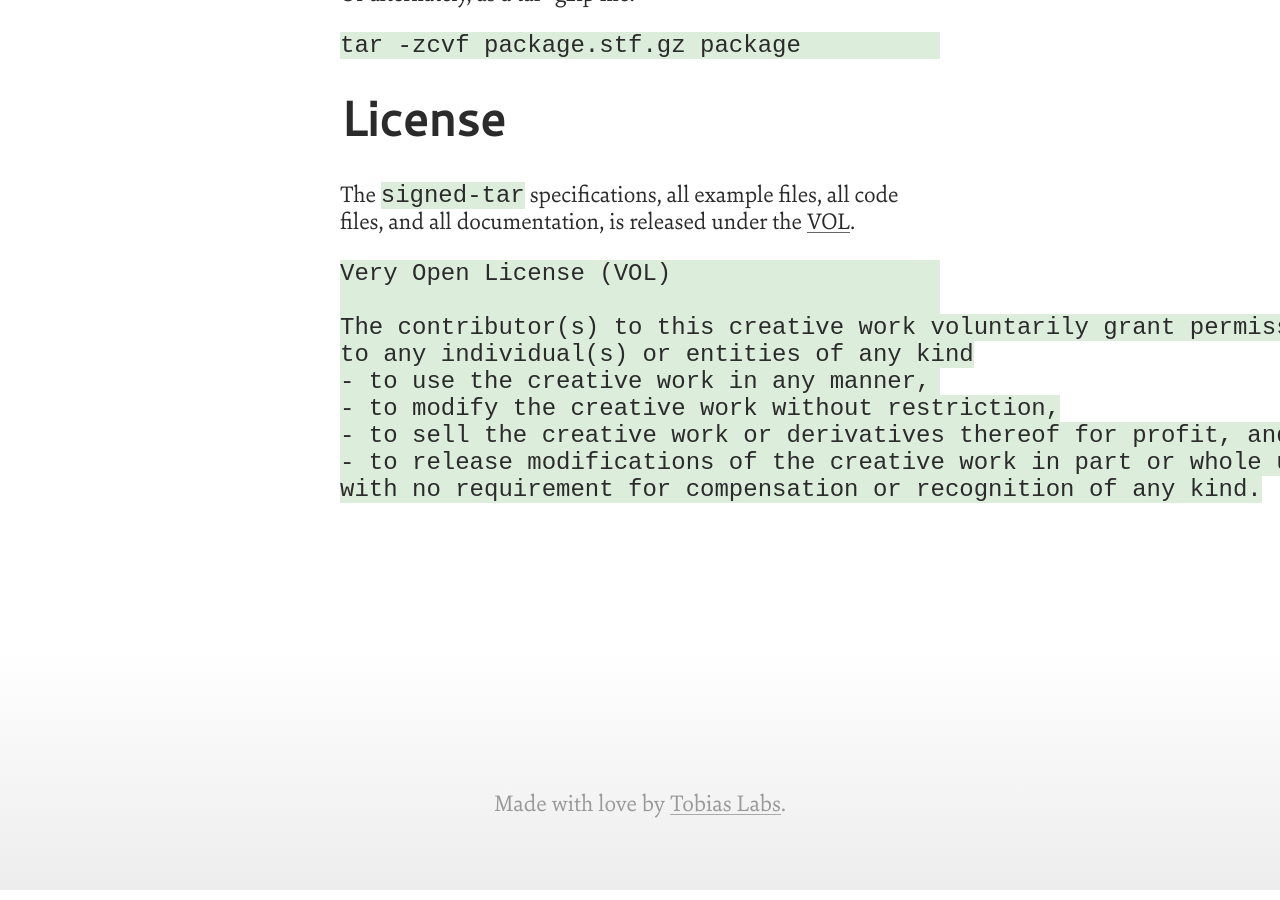
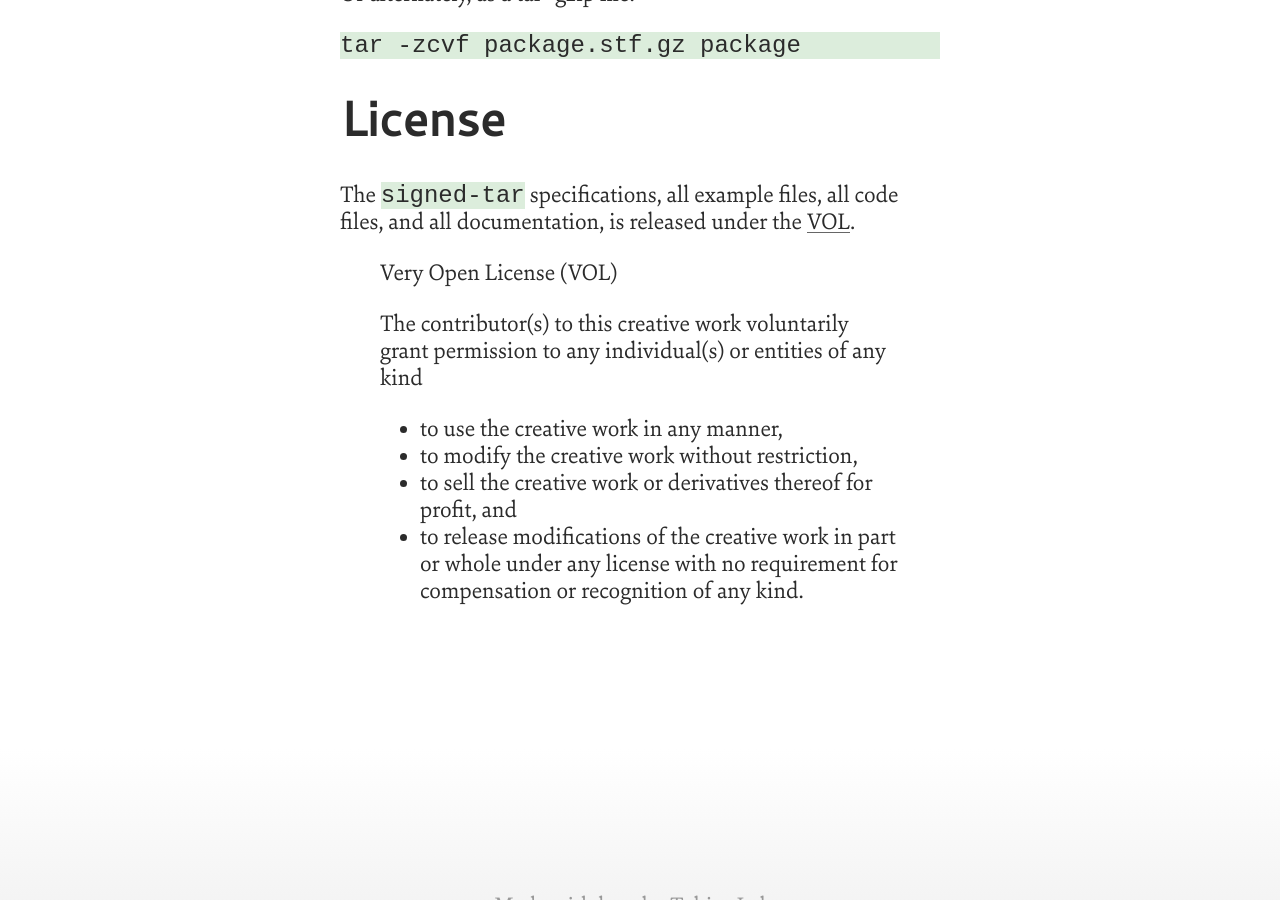
Before and after one commit to saibotsivad/signed-tar-npm, a Jekyll site: the page built from index.md, in a window 1280 px wide and 900 px high, scrolled down 4435 px. Built offline with Jekyll 4.4.1, drawn with Linux system fonts in a browser that asks for light colours.

````diff
--- a/index.md
+++ b/index.md
@@ -28,10 +28,12 @@ hashes of the files and the hash of the key used to sign the manifest.
 
 An example `_manifest` file might look like:
 
-	[manifest]
-	key=7a5179eecc0fe18760ba615f92603372ae3fe302860098a019e15927551fee3b
-	84784533571ed086a3cdff9fd41f89b43863a7314660442616fd02ee51a9608b=file.ext
-	3de4c18609d8069edf84538a0b4d27140565b72f894c35701a3a737353cb5fe3=folder path/file.ext
+```
+[manifest]
+key=7a5179eecc0fe18760ba615f92603372ae3fe302860098a019e15927551fee3b
+84784533571ed086a3cdff9fd41f89b43863a7314660442616fd02ee51a9608b=file.ext
+3de4c18609d8069edf84538a0b4d27140565b72f894c35701a3a737353cb5fe3=folder path/file.ext
+```
 
 The file starts with the header `[manifest]`.
 
@@ -51,12 +53,14 @@ File naming restrictions:
 The file structure inside the tar archive for the above manifest would
 look something like this:
 
-    package.tar/
-      _manifest
-      _manifest.sig
-      file.ext
-      folder path/
-        file.ext
+```
+package.tar/
+  _manifest
+  _manifest.sig
+  file.ext
+  folder path/
+    file.ext
+```
 
 ## Manifest signature: `_manifest.sig`
 
@@ -66,7 +70,9 @@ with an [OpenPGP](https://en.wikipedia.org/wiki/Pretty_Good_Privacy) key.
 
 In the above example `_manifest` file, the *SHA-256* hash would be:
 
-	3656ad41d1c95306d324c827faf88bce354a4f27c0ba220c60cd10baa4ec8e99
+```
+3656ad41d1c95306d324c827faf88bce354a4f27c0ba220c60cd10baa4ec8e99
+```
 
 This hash is signed, and the signature and stored in binary format as
 the `_manifest.sig` file.
@@ -82,7 +88,9 @@ First start by generating an OpenPGP key. In this example we use [GPG](https://w
 
 Create a new key:
 
-	gpg --gen-key
+```
+gpg --gen-key
+```
 
 Select the option `RSA and RSA`, and then select a bit size
 of **at least** `2048 bits`.
@@ -92,11 +100,15 @@ will select `0 = key does not expire`.
 
 For this example we use the name:
 
-	"John Doe (Example user) <john.doe@email.com>"
+```
+"John Doe (Example user) <john.doe@email.com>"
+```
 
 And the password:
 
-	abc.123.my.super.secret.password
+```
+abc.123.my.super.secret.password
+```
 
 In order for you to follow this demo and verify the outputs, the keys
 generated for this example were exported to the [example](./example/)
@@ -104,50 +116,62 @@ folder using the following commands:
 
 Public key:
 
-	gpg --armor --export john.doe@email.com
+```
+gpg --armor --export john.doe@email.com
+```
 
 Private key:
 
-	gpg --armor --output demo_key.asc --export-secret-keys John
+```
+gpg --armor --output demo_key.asc --export-secret-keys John
+```
 
 Using GPG and generating a "detached" signature is equivalent
 to generating the file hash and signing it. Therefore, signing
 the `_manifest` file is done:
 
-	gpg --detach-sign _manifest
+```
+gpg --detach-sign _manifest
+```
 
 GPG automatically generates the signature file named `_manifest.sig`.
 
 Together these files are placed inside the folder such that
 the folder looks like:
 
-    package/
-      _manifest
-      _manifest.sig
-      file.ext
-      folder path/
-        file.ext
+```
+package/
+  _manifest
+  _manifest.sig
+  file.ext
+  folder path/
+    file.ext
+```
 
 This folder is packaged together as a tar archive, with the
 appropriate file extension:
 
-	tar -cvf package.stf package
+```
+tar -cvf package.stf package
+```
 
 Or alternately, as a tar+gzip file:
 
-	tar -zcvf package.stf.gz package
+```
+tar -zcvf package.stf.gz package
+```
 
 # License
 
 The `signed-tar` specifications, all example files, all code files,
 and all documentation, is released under the [VOL](http://veryopenlicense.com/).
 
-	Very Open License (VOL)
-
-	The contributor(s) to this creative work voluntarily grant permission
-	to any individual(s) or entities of any kind
-	- to use the creative work in any manner,
-	- to modify the creative work without restriction,
-	- to sell the creative work or derivatives thereof for profit, and
-	- to release modifications of the creative work in part or whole under any license
-	with no requirement for compensation or recognition of any kind.
+> Very Open License (VOL)
+>
+> The contributor(s) to this creative work voluntarily grant permission
+> to any individual(s) or entities of any kind
+> - to use the creative work in any manner,
+> - to modify the creative work without restriction,
+> - to sell the creative work or derivatives thereof for profit, and
+> - to release modifications of the creative work in part or whole under any license
+> with no requirement for compensation or recognition of any kind.
````
